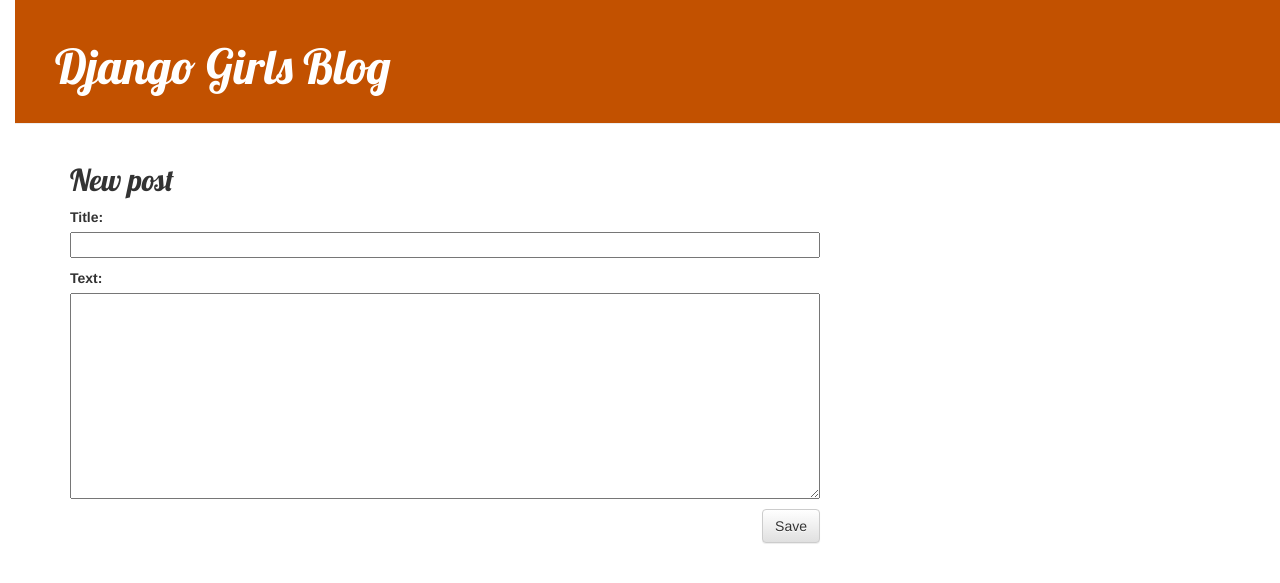
After one commit to Vputri/my-first-blog, a Django app: page /post/new/ in a window 1280 px wide. The commit adds this page. Shown: the top 583 px of the page. Run offline with Django 3.2, Linux system fonts and the light colour scheme; some libraries are stand-ins or nearby versions.

Commit message:
Added views to create/edit blog post inside the site.

```diff
--- /dev/null
+++ b/blog/forms.py
@@ -0,0 +1,9 @@
+from django import forms
+
+from .models import Post
+
+class PostForm(forms.ModelForm):
+
+    class Meta:
+        model = Post
+        fields = ('title', 'text',)
--- a/blog/templates/blog/base.html
+++ b/blog/templates/blog/base.html
@@ -1,15 +1,18 @@
 {% load static %}
 <html>
     <head>
+        <title>Django Girls blog</title>
         <link rel="stylesheet" href="//maxcdn.bootstrapcdn.com/bootstrap/3.2.0/css/bootstrap.min.css">
         <link rel="stylesheet" href="//maxcdn.bootstrapcdn.com/bootstrap/3.2.0/css/bootstrap-theme.min.css">
+        <link href='//fonts.googleapis.com/css?family=Lobster&subset=latin,latin-ext' rel='stylesheet' type='text/css'>
         <link rel="stylesheet" href="{% static 'css/blog.css' %}">
-        <link href="//fonts.googleapis.com/css?family=Lobster&subset=latin,latin-ext" rel="stylesheet" type="text/css">
-        <title>Vika Putri Ariyanti</title>
     </head>
     <body>
         <div class="page-header">
-        <center><h1><a href="/">Vika Putri Ariyanti</a></h1></center>
+            {% if user.is_authenticated %}
+              <a href="{% url 'post_new' %}" class="top-menu"><span class="glyphicon glyphicon-plus"></span></a>
+            {% endif %}
+            <h1><a href="/">Django Girls Blog</a></h1>
         </div>
         <div class="content container">
             <div class="row">
--- a/blog/templates/blog/post_detail.html
+++ b/blog/templates/blog/post_detail.html
@@ -7,6 +7,7 @@
                 {{ post.published_date }}
             </div>
         {% endif %}
+        <a class="btn btn-default" href="{% url 'post_edit' pk=post.pk %}"><span class="glyphicon glyphicon-pencil"></span></a>
         <h2>{{ post.title }}</h2>
         <p>{{ post.text|linebreaksbr }}</p>
     </div>
--- /dev/null
+++ b/blog/templates/blog/post_edit.html
@@ -0,0 +1,9 @@
+{% extends 'blog/base.html' %}
+
+{% block content %}
+    <h2>New post</h2>
+    <form method="POST" class="post-form">{% csrf_token %}
+        {{ form.as_p }}
+        <button type="submit" class="save btn btn-default">Save</button>
+    </form>
+{% endblock %}
--- a/blog/urls.py
+++ b/blog/urls.py
@@ -1,6 +1,8 @@
 from django.urls import path
 from . import views
+
 urlpatterns = [
     path('', views.post_list, name='post_list'),
-    path('post/<int:pk>/', views.post_detail, name='post_detail'),
+    path('post/<int:pk>/edit/', views.post_edit, name='post_edit'),
+    path('post/new/', views.post_new, name='post_new'),
 ]
--- a/blog/views.py
+++ b/blog/views.py
@@ -1,6 +1,8 @@
 from django.shortcuts import render, get_object_or_404
 from django.utils import timezone
 from .models import Post
+from .forms import PostForm
+from django.shortcuts import redirect
 
 def post_list(request):
     posts = Post.objects.filter(published_date__lte=timezone.now()).order_by('published_date')
@@ -9,3 +11,29 @@ def post_list(request):
 def post_detail(request, pk):
     post = get_object_or_404(Post, pk=pk)
     return render(request, 'blog/post_detail.html', {'post': post})
+
+def post_new(request):
+    if request.method == "POST":
+        form = PostForm(request.POST)
+        if form.is_valid():
+            post = form.save(commit=False)
+            post.author = request.user
+            post.published_date = timezone.now()
+            post.save()
+            return redirect('post_detail', pk=post.pk)
+    else:
+        form = PostForm()
+    return render(request, 'blog/post_edit.html', {'form': form})
+def post_edit(request, pk):
+    post = get_object_or_404(Post, pk=pk)
+    if request.method == "POST":
+        form = PostForm(request.POST, instance=post)
+        if form.is_valid():
+            post = form.save(commit=False)
+            post.author = request.user
+            post.published_date = timezone.now()
+            post.save()
+            return redirect('post_detail', pk=post.pk)
+    else:
+        form = PostForm(instance=post)
+    return render(request, 'blog/post_edit.html', {'form': form})
--- a/mysite/urls.py
+++ b/mysite/urls.py
@@ -1,18 +1,3 @@
-"""mysite URL Configuration
-
-The `urlpatterns` list routes URLs to views. For more information please see:
-    https://docs.djangoproject.com/en/2.2/topics/http/urls/
-Examples:
-Function views
-    1. Add an import:  from my_app import views
-    2. Add a URL to urlpatterns:  path('', views.home, name='home')
-Class-based views
-    1. Add an import:  from other_app.views import Home
-    2. Add a URL to urlpatterns:  path('', Home.as_view(), name='home')
-Including another URLconf
-    1. Import the include() function: from django.urls import include, path
-    2. Add a URL to urlpatterns:  path('blog/', include('blog.urls'))
-"""
 from django.contrib import admin
 from django.urls import path, include
 
```
Lines whose indentation alone changed are shown as unchanged.
